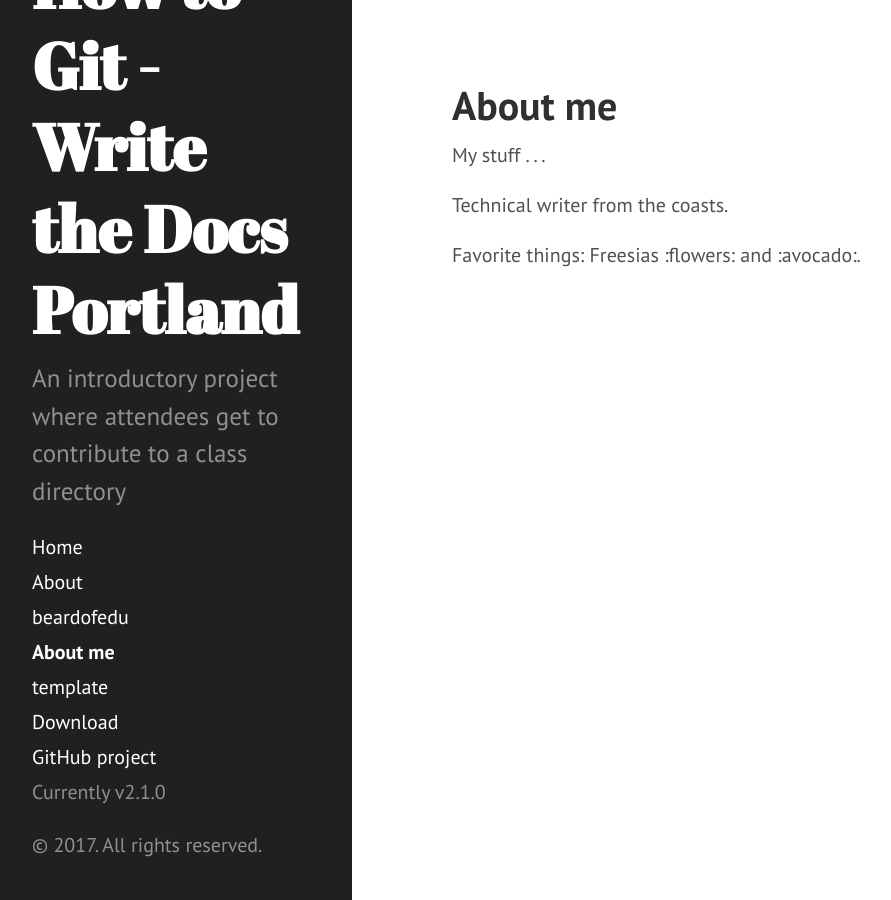
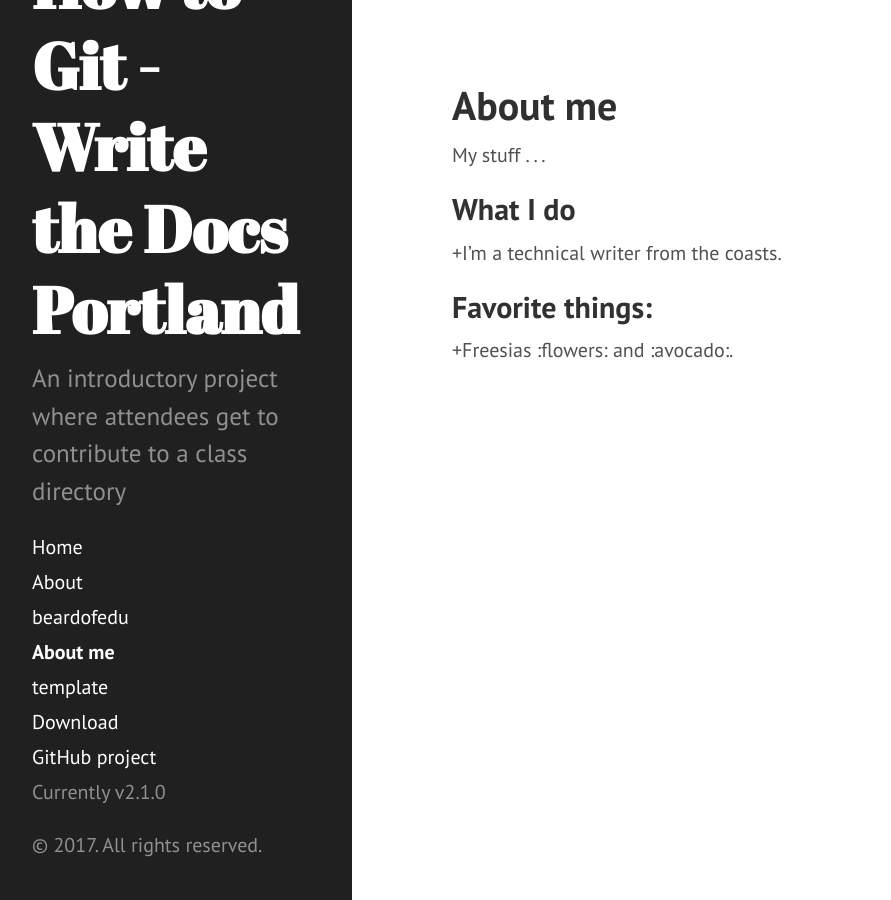
Before and after one commit to githubschool/wtd-hello, a Jekyll site: the page built from public/clrails.md, in a window 1280 px wide. Shown: the whole page, without its empty margins (8-899 px from the left). Built offline with Jekyll 4.4.1, drawn with Linux system fonts in a browser that asks for light colours.

Commit message:
new changes

```diff
--- a/public/clrails.md
+++ b/public/clrails.md
@@ -2,8 +2,11 @@
 layout: page
 title: About me
 ---
+
 My stuff . . .
 
-Technical writer from the coasts.
+## What I do
++I'm a technical writer from the coasts.
 
-Favorite things: Freesias :flowers: and :avocado:.
+## Favorite things:
++Freesias :flowers: and :avocado:.
```
